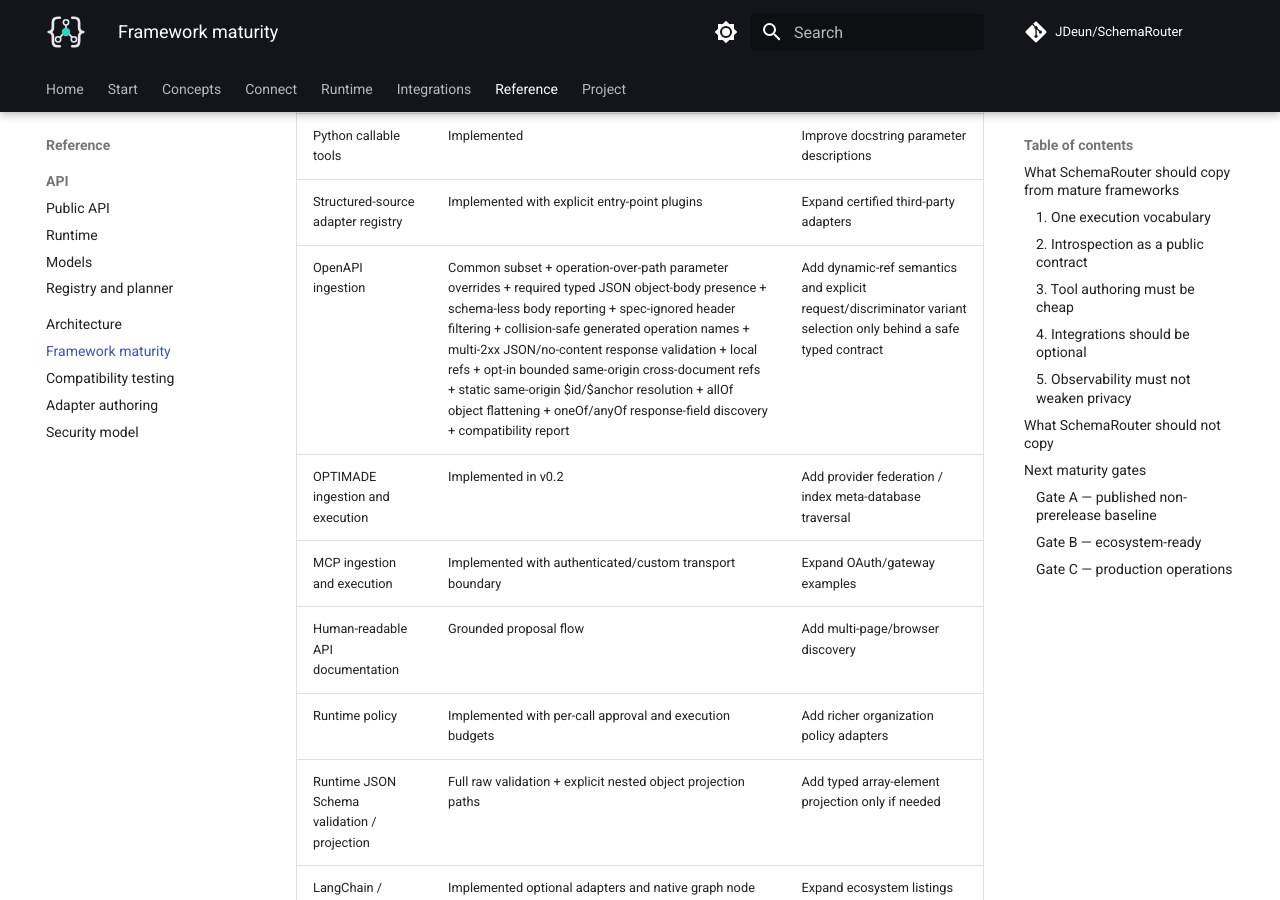
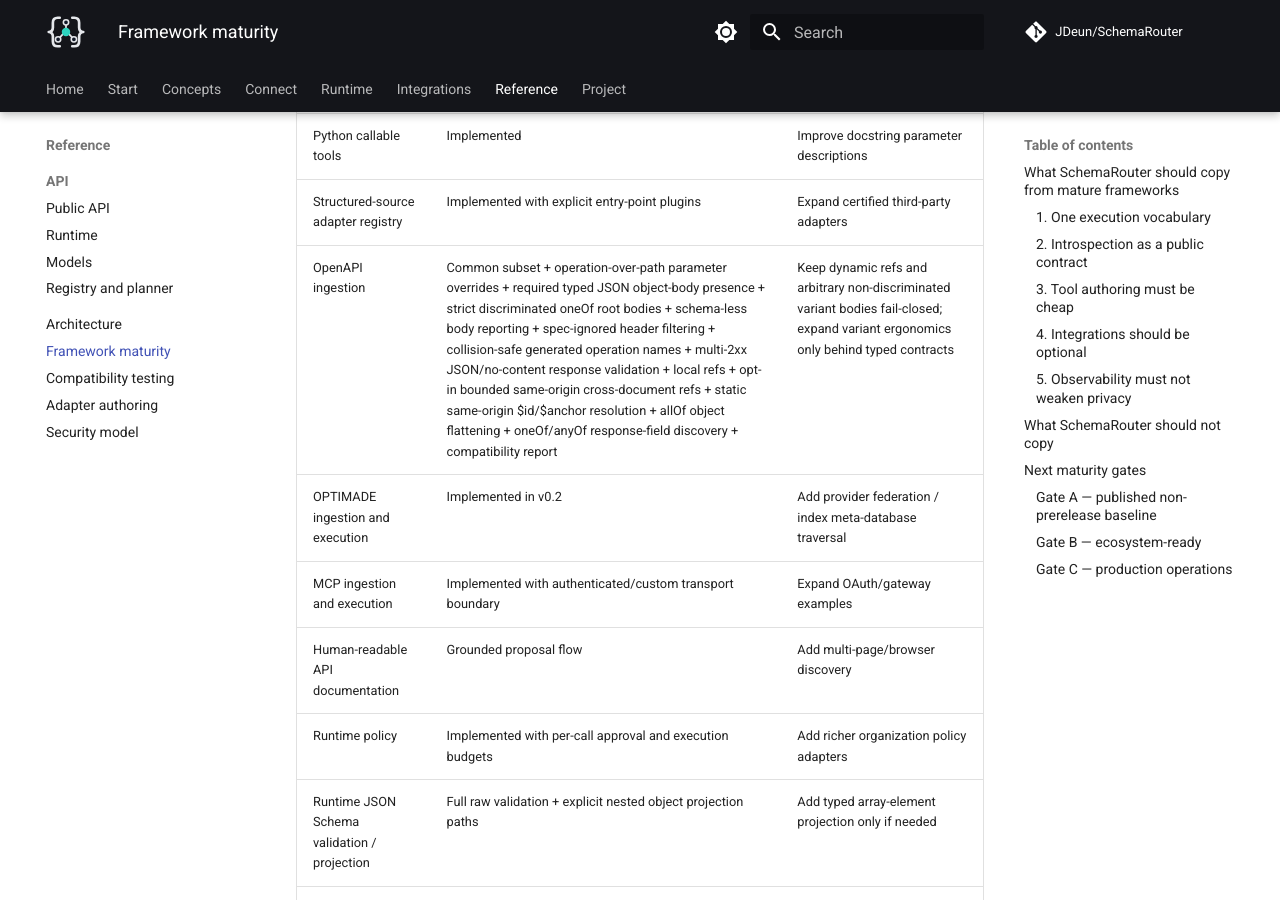
Before and after one commit to JDeun/SchemaRouter, an MkDocs documentation site: the page built from docs/framework-maturity.md, in a window 1280 px wide and 900 px high, scrolled down 961 px. Built offline with MkDocs 1.6.1 and Material for MkDocs 9.7.7, drawn with Linux system fonts in a browser that asks for light colours; comment, search, counter and statistics services are not loaded.

Commit message:
docs: mark strict discriminated request bodies implemented

```diff
--- a/docs/framework-maturity.md
+++ b/docs/framework-maturity.md
@@ -18,7 +18,7 @@ This document tracks framework-level maturity rather than research metrics.
 | Retry policy | Read-only gate + explicit non-retryable invocation marker + built-in OpenAPI/OPTIMADE HTTP classification | Extend protocol-specific classifiers only where recovery semantics are well-defined |
 | Python callable tools | Implemented | Improve docstring parameter descriptions |
 | Structured-source adapter registry | Implemented with explicit entry-point plugins | Expand certified third-party adapters |
-| OpenAPI ingestion | Common subset + operation-over-path parameter overrides + required typed JSON object-body presence + schema-less body reporting + spec-ignored header filtering + collision-safe generated operation names + multi-2xx JSON/no-content response validation + local refs + opt-in bounded same-origin cross-document refs + static same-origin $id/$anchor resolution + allOf object flattening + oneOf/anyOf response-field discovery + compatibility report | Add dynamic-ref semantics and explicit request/discriminator variant selection only behind a safe typed contract |
+| OpenAPI ingestion | Common subset + operation-over-path parameter overrides + required typed JSON object-body presence + strict discriminated oneOf root bodies + schema-less body reporting + spec-ignored header filtering + collision-safe generated operation names + multi-2xx JSON/no-content response validation + local refs + opt-in bounded same-origin cross-document refs + static same-origin $id/$anchor resolution + allOf object flattening + oneOf/anyOf response-field discovery + compatibility report | Keep dynamic refs and arbitrary non-discriminated variant bodies fail-closed; expand variant ergonomics only behind typed contracts |
 | OPTIMADE ingestion and execution | Implemented in v0.2 | Add provider federation / index meta-database traversal |
 | MCP ingestion and execution | Implemented with authenticated/custom transport boundary | Expand OAuth/gateway examples |
 | Human-readable API documentation | Grounded proposal flow | Add multi-page/browser discovery |
```
